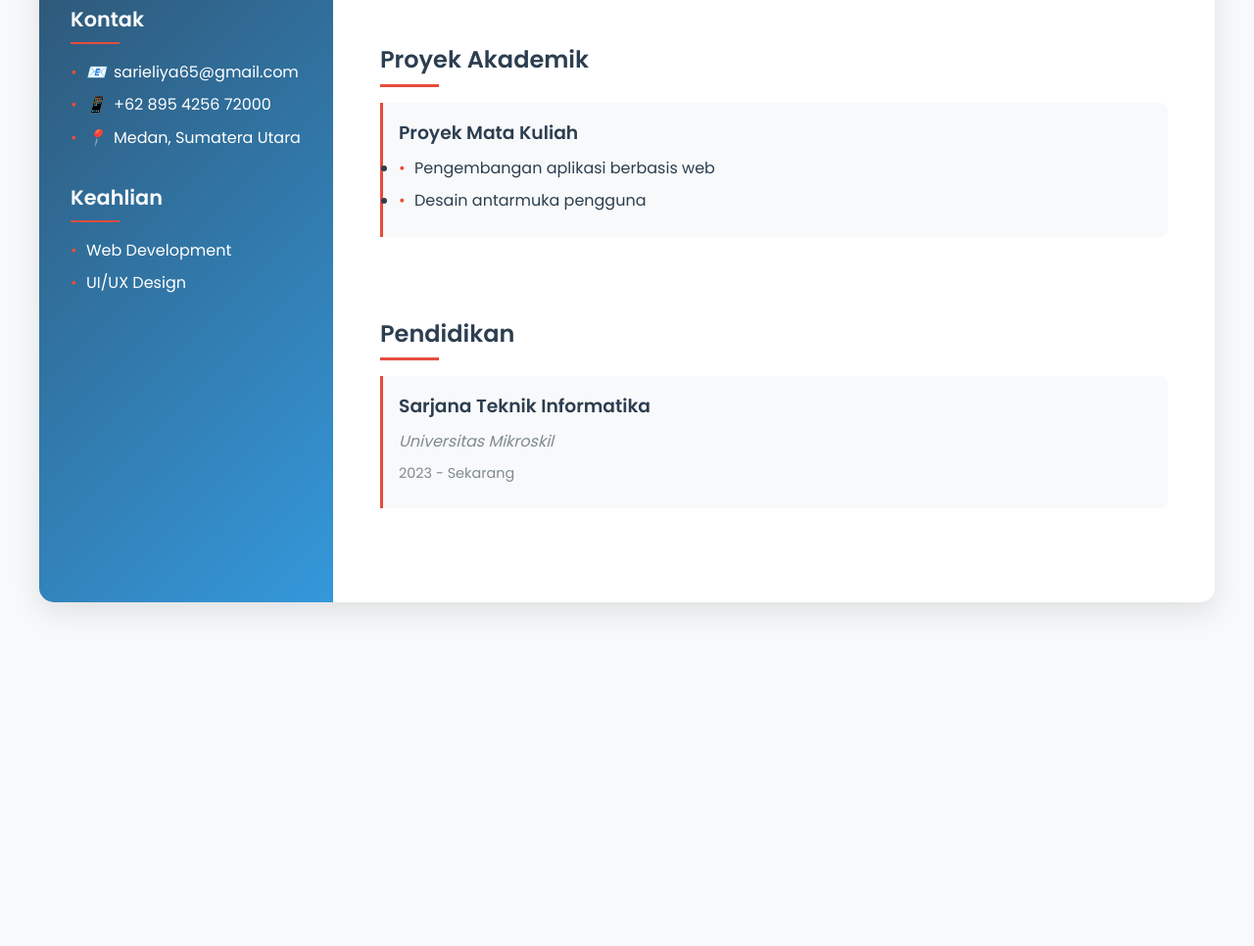
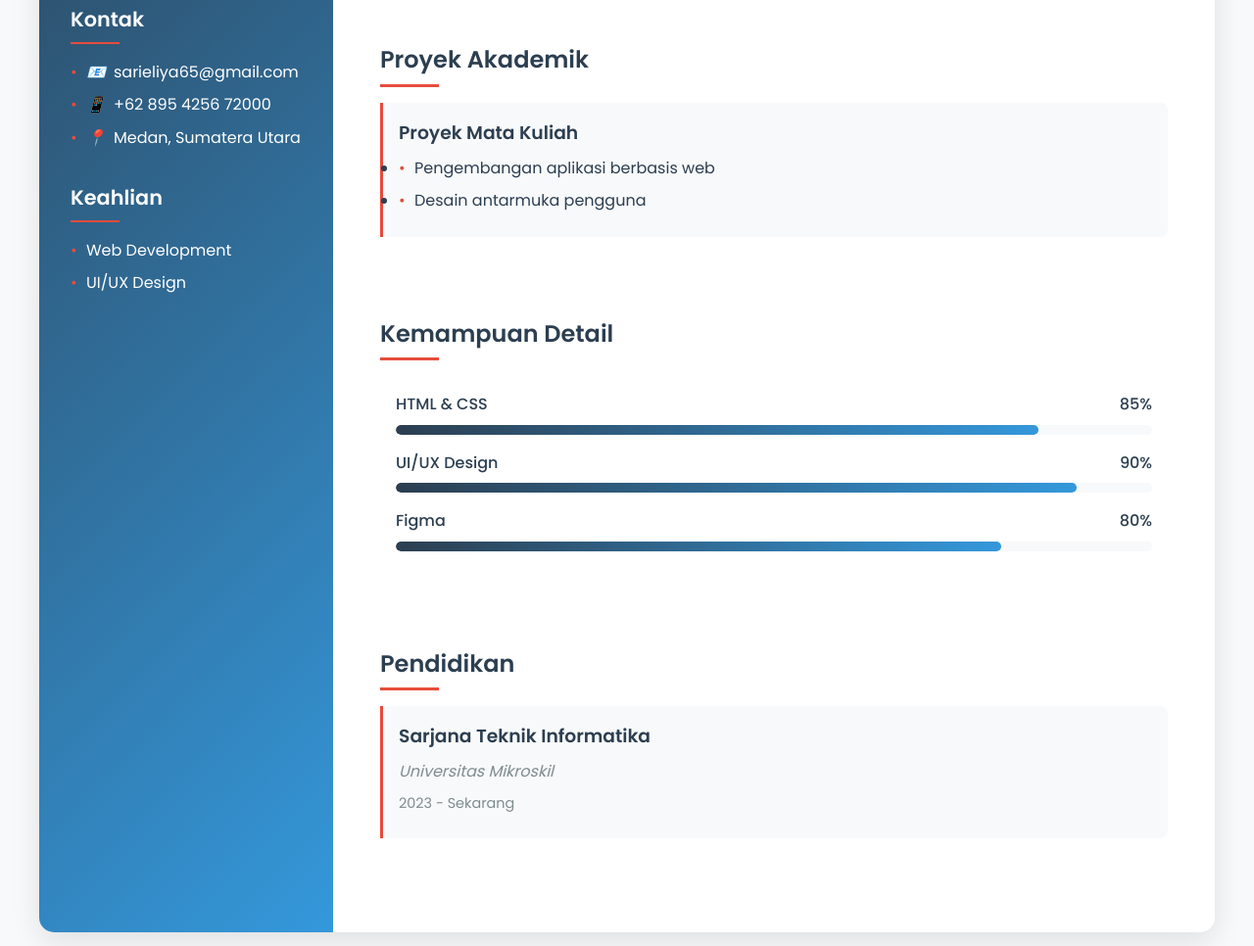
Before and after one commit to ElliaaSoell/GEGEELL, a plain HTML site: page elia/index.html in a window 1280 px wide. Shown: the part 433-1399 px from the top of the page at 98% size. Before the commit the page ends 1080 px from the top, so only its background shows below. Drawn offline with Linux system fonts and the light colour scheme.

Commit message:
Update HTML & CSS Penambahan Tampilan Skill

```diff
--- a/elia/index.html
+++ b/elia/index.html
@@ -39,7 +39,7 @@
         <main class="main-content">
             <section class="profile">
                 <h2>Profil</h2>
-                <p>Mempunyai Pengalaman Dalam Bidang Design UI/UX, Dan Suka Dengan Tantangan.</p>
+                <p>Mempunyai Pengalaman Dalam Bidang Design UI/UX, Dan Suka Dengan Tantangan Baru.</p>
             </section>
 
             <section class="experience">
@@ -61,6 +61,39 @@
                 </div>
             </section>
 
+            <section class="skills-detail">
+                <h2>Kemampuan Detail</h2>
+                <div class="skill-bars">
+                    <div class="skill-item">
+                        <div class="skill-info">
+                            <span>HTML & CSS</span>
+                            <span>85%</span>
+                        </div>
+                        <div class="progress-bar">
+                            <div class="progress" style="width: 85%"></div>
+                        </div>
+                    </div>
+                    <div class="skill-item">
+                        <div class="skill-info">
+                            <span>UI/UX Design</span>
+                            <span>90%</span>
+                        </div>
+                        <div class="progress-bar">
+                            <div class="progress" style="width: 90%"></div>
+                        </div>
+                    </div>
+                    <div class="skill-item">
+                        <div class="skill-info">
+                            <span>Figma</span>
+                            <span>80%</span>
+                        </div>
+                        <div class="progress-bar">
+                            <div class="progress" style="width: 80%"></div>
+                        </div>
+                    </div>
+                </div>
+            </section>
+
             <section class="education">
                 <h2>Pendidikan</h2>
                 <div class="education-item">
--- a/elia/style.css
+++ b/elia/style.css
@@ -175,6 +175,53 @@ ul li::before {
     left: 0;
 }
 
+/* Styling untuk Section Kemampuan Detail */
+.skills-detail {
+    margin-bottom: var(--spacing-lg);
+}
+
+.skill-bars {
+    padding: var(--spacing-md);
+}
+
+.skill-item {
+    margin-bottom: var(--spacing-md);
+}
+
+.skill-info {
+    display: flex;
+    justify-content: space-between;
+    margin-bottom: var(--spacing-sm);
+    font-weight: 500;
+}
+
+.progress-bar {
+    width: 100%;
+    height: 10px;
+    background: var(--bg-light);
+    border-radius: 10px;
+    overflow: hidden;
+}
+
+.progress {
+    height: 100%;
+    background: linear-gradient(90deg, var(--gradient-start), var(--gradient-end));
+    border-radius: 10px;
+    transition: width 1s ease-in-out;
+    animation: progressAnimation 1.5s ease-in-out;
+}
+
+@keyframes progressAnimation {
+    from {
+        width: 0;
+    }
+}
+
+/* Hover effect untuk skill items */
+.skill-item:hover .progress {
+    filter: brightness(1.1);
+}
+
 @media (max-width: 768px) {
     .container {
         grid-template-columns: 1fr;
```
